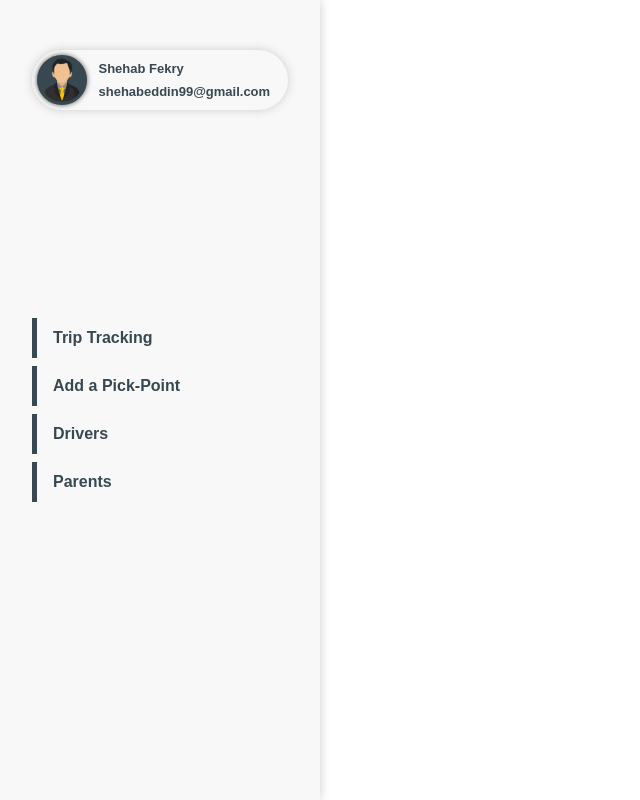
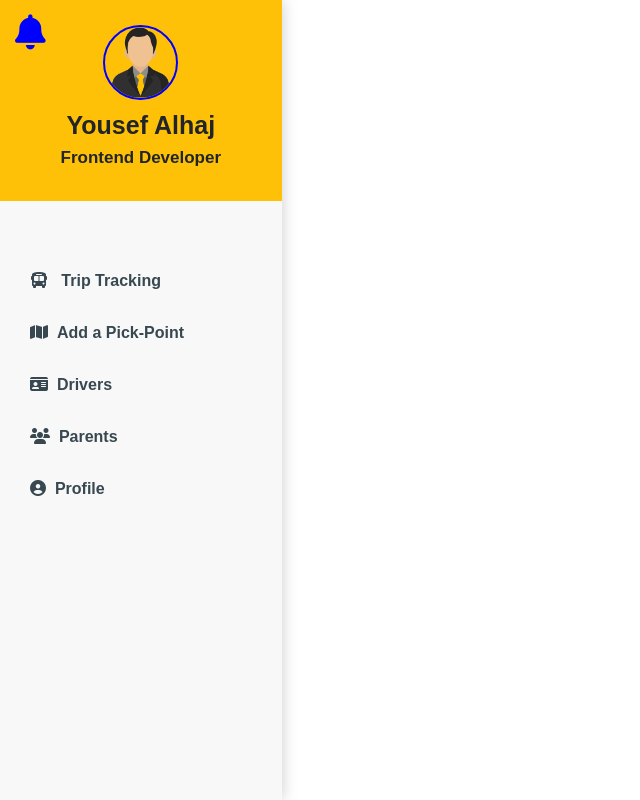
Before and after one commit to shehab-fekry/Control-Panel-EJS, a Node server app: page /dash/ in a window 1280 px wide. Shown: the whole page, without its empty margins (0-640 px from the left). Run offline with Node 20, Linux system fonts and the light colour scheme; some libraries are stand-ins or nearby versions; some web fonts are replaced.

Commit message:
Create Sidebar and Edit Parent Page

```diff
--- a/Public/css/Parents.css
+++ b/Public/css/Parents.css
@@ -15,13 +15,13 @@
     padding-bottom: 20%;
 }
 .g{
-    bottom: 100px;
-    right: 100px;
-    width: 40px;
-    height: 40px;
-    border-radius: 30px;
+    position: fixed;
+    bottom: 45px;
+    right: 65px;
+    width: 50px;
+    height: 50px;
+    border-radius: 100%;
     border: none;
-    position: fixed;
 }
 .container{
     overflow: scroll;
--- a/Public/css/layout.css
+++ b/Public/css/layout.css
@@ -2,32 +2,82 @@
 body{
   font-family: 'Cera Round Pro', sans-serif;;
 }
+/* ------------------------------ Customize Sidebar -------------------------------- */
 
+::-webkit-scrollbar {
+width: 7px;
+}
+
+::-webkit-scrollbar-track {
+background: #f1f1f1;
+}
+
+::-webkit-scrollbar-thumb {
+background: rgb(170, 170, 170);
+}
+
+::-webkit-scrollbar-thumb:hover {
+background: rgb(54, 54, 54);
+}
 .sideBar{
   background-color: #f8f8f8;
   position: fixed;
   left: 0px;
   top: 0px;
   height: 100%;
-    width: 25%;
+  width: 22%;
   display: flex;
   flex-flow: column;
   align-items: center;
-    box-shadow: 0px 0px 10px #ccc;
+  box-shadow: 0px 0px 15px #ccc;
   z-index: 1;
+  overflow: auto;
 }
 
 /* ------------------------------ Admin Account -------------------------------- */
+.top-side-bar{
+  width: 100%;
+  background-color: #ffc107;
+  text-align: center;
+  padding: 25px 10px ;
+}
+.sidebar-img{
 
+  width: 75px;
+  height: 75px;
+  border-radius: 100%;
+  border: 2px solid #00f;
+}
+.sidebar-user h2{
+  margin-top: 10px;
+  font-size: 25px;
+  font-weight: bold;
+
+}
+.sidebar-user h4{
+  font-size: 17px;
+  font-weight: bold;
+}
+
+.notification-icon{
+  position: absolute;
+  top:15px;
+  left: 15px;
+}
+.notification-icon i{
+  font-size: 35px;
+  color:#00f;
+  cursor: pointer;
+}
 .user{
 display: flex;
 flex-flow: row;
 margin-top: 50px;
 padding: 5px;
-  width: 80%;
+width: 90%;
 border-radius: 50px;
 background-color: unset;
-  box-shadow: 0px 0px 10px #ccc;
+box-shadow: 0px 0px 5px #ccc;
 color: #384850;
 font-weight: bold;
 cursor: pointer;
@@ -44,7 +94,7 @@
 }
 
 .user .img{
-  width: 25%;
+width: 23%;
 /* border: 1px solid white; */
 }
 
@@ -60,24 +110,29 @@
 /* ------------------------------ Navigation -------------------------------- */
 
 .sideBar .list-group{
-  margin-top: 200px;
-  width: 80%;
+margin-top: 50px;
+width: 100%;
 font-weight: 800;
 font-size: 16px;
 }
 
-.list-group-item{
+.list-group-item, .sidebar-button{
 background-color: unset;
+padding: 10px 30px;
 color: #384850;
 border: none;
-  border-left: 5px solid #384850;
+cursor: pointer;
 }
 
-.list-group-item:hover{
-  background-color: white;
+.list-group-item:hover , .sidebar-button:hover{
+background-color: #ffc107;
 color: #384850;
 }
-
+.sidebar-dropdown-item{
+padding-left: 60px;
+font-size: 15px;
+color: #404041;
+}
 a{
 text-decoration: none;
 }
@@ -88,5 +143,5 @@ a{
   right: 0px;
   top: 0px;
   height: 100%;
-    width: 75%;
+  width: 78%;
 }
--- a/Views/layout.ejs
+++ b/Views/layout.ejs
@@ -1,8 +1,6 @@
 <!DOCTYPE html>
 <html>
 <head>
-    <meta name="viewport" content="width=device-width, initial-scale=1">
-    <link rel="stylesheet" href="https://cdnjs.cloudflare.com/ajax/libs/font-awesome/4.7.0/css/font-awesome.min.css">
     <meta name="viewport" content="width=device-width, initial-scale=1">
     <title>
         <%= pageTitle %>
@@ -20,6 +18,8 @@
     <link href="/Public/css/Drivers.css" rel="stylesheet">
     <link href="/Public/css/Parents.css" rel="stylesheet">
     <link href="/Public/css/addPickPoint.css" rel="stylesheet">
+
+
     <!--   mapbox  -->
     <link href="https://api.mapbox.com/mapbox-gl-js/v2.6.1/mapbox-gl.css" rel="stylesheet">
     <script src="https://api.mapbox.com/mapbox-gl-js/v2.6.1/mapbox-gl.js"></script>
@@ -35,21 +35,23 @@
             crossorigin="anonymous"></script>
     <!--   Axios   -->
     <script src="https://cdn.jsdelivr.net/npm/axios/dist/axios.min.js"></script>
+    <script src="https://use.fontawesome.com/e8ca812c5b.js"></script>
+
 </head>
 
 <body>
     <div class="sideBar">
-        <div class="user" data-bs-toggle="offcanvas" data-bs-target="#offcanvasTop" aria-controls="offcanvasTop">
-            <div class="img"><img src="../Public/assets/manager.png"></div>
-            <div class="info">
-                <div class="name">Shehab Fekry</div>
-                <div class="email">shehabeddin99@gmail.com</div>
-            </div>
+
+
+
+        <div class="top-side-bar">
+            <div class="notification-icon" data-bs-toggle="offcanvas" data-bs-target="#offcanvasTop" aria-controls="offcanvasTop">
+                <i class="fa fa-bell"></i>
             </div>
 
             <div class="offcanvas offcanvas-top" tabindex="-1" id="offcanvasTop" aria-labelledby="offcanvasTopLabel">
             <div class="offcanvas-header">
-            <h5 id="offcanvasTopLabel">Administrator Panel</h5>
+                <h5 id="offcanvasTopLabel">Notification Panel</h5>
                 <button type="button" class="btn-close text-reset" data-bs-dismiss="offcanvas" aria-label="Close"></button>
             </div>
             <div class="offcanvas-body">
@@ -58,16 +60,61 @@
             </div>
             </div>
 
+            <div class="sidebar-user">
+                <img src="../Public/assets/manager.png" class="sidebar-img">
+                <h2> Yousef Alhaj </h3>
+                <h4> Frontend Developer </h4>
+
+            </div>
+        </div>
+
         <ul class="list-group">
-            <a href="/dash/tracking"><li class="list-group-item mt-2">Trip Tracking</li></a>
-            <a href="/dash/addPickPoint"><li class="list-group-item mt-2">Add a Pick-Point</li></a>
-            <a href="/dash/drivers"><li class="list-group-item mt-2">Drivers</li></a>
-            <a href="/dash/parents"><li class="list-group-item mt-2">Parents</li></a>
+            <a href="/dash/tracking">
+                <li class="list-group-item mt-2"><i class="fa fa-bus" aria-hidden="true"></i> &nbsp; Trip Tracking</li>
+            </a>
+            <a href="/dash/addPickPoint"><li class="list-group-item mt-2"><i class="fa fa-map"></i> &nbsp;Add a Pick-Point</li></a>
+            <a><li class="list-group-item mt-2" data-bs-toggle="collapse" data-bs-target="#dashboard-collapse-1" aria-expanded="false">
+                <i class="fa fa-id-card"></i> &nbsp;Drivers</li>
+                <div class="collapse" id="dashboard-collapse-1">
+                    <ul class="btn-toggle-nav list-unstyled">
+                        <li><a href="/dash/drivers" class="list-group-item mt-2 sidebar-dropdown-item" ><i class="fa fa-cog"></i> &nbsp;Show Drivers</a></li>
+                        <li><a href="#" class="list-group-item mt-2 sidebar-dropdown-item" ><i class="fa fa-sign-out"></i> &nbsp;Add New Driver</a></li>
+                    </ul>
+                </div>
+            </a>
+
+            <a><li class="list-group-item mt-2" data-bs-toggle="collapse" data-bs-target="#dashboard-collapse-2" aria-expanded="false">
+                <i class="fa fa fa-users"></i> &nbsp;Parents</li>
+                <div class="collapse" id="dashboard-collapse-2">
+                    <ul class="btn-toggle-nav list-unstyled">
+                        <li><a href="/dash/parents" class="list-group-item mt-2 sidebar-dropdown-item" ><i class="fa fa-cog"></i> &nbsp;Show Parents</a></li>
+                        <li><a href="#" class="list-group-item mt-2 sidebar-dropdown-item" ><i class="fa fa-sign-out"></i> &nbsp;Add New Parent</a></li>
+                    </ul>
+                </div>
+            </a>
+
+            <a><li class="list-group-item mt-2" data-bs-toggle="collapse" data-bs-target="#dashboard-collapse-3" aria-expanded="false">
+                <i class="fa fa-user-circle"></i> &nbsp;Profile </li>
+                <div class="collapse" id="dashboard-collapse-3">
+                  <ul class="btn-toggle-nav list-unstyled">
+                    <li><a href="#" class="list-group-item mt-2 sidebar-dropdown-item" ><i class="fa fa-cog"></i> &nbsp;Edit Profile</a></li>
+                    <li><a href="#" class="list-group-item mt-2 sidebar-dropdown-item" ><i class="fa fa-sign-out"></i> &nbsp;Logout</a></li>
+                  </ul>
+                </div>
+            </a>
+
+
+
+
         </ul>
     </div>
 
     <div class="content">
         <%- body %>
     </div>
+
+
+    <!-- index.js  -->
+    <script src="/Public/js/index.js"></script>
 </body>
 </html>
```
Also changed, not shown: Views/Parents.ejs (+3 -4 lines), 1 other file. Lines whose indentation alone changed are shown as unchanged.
